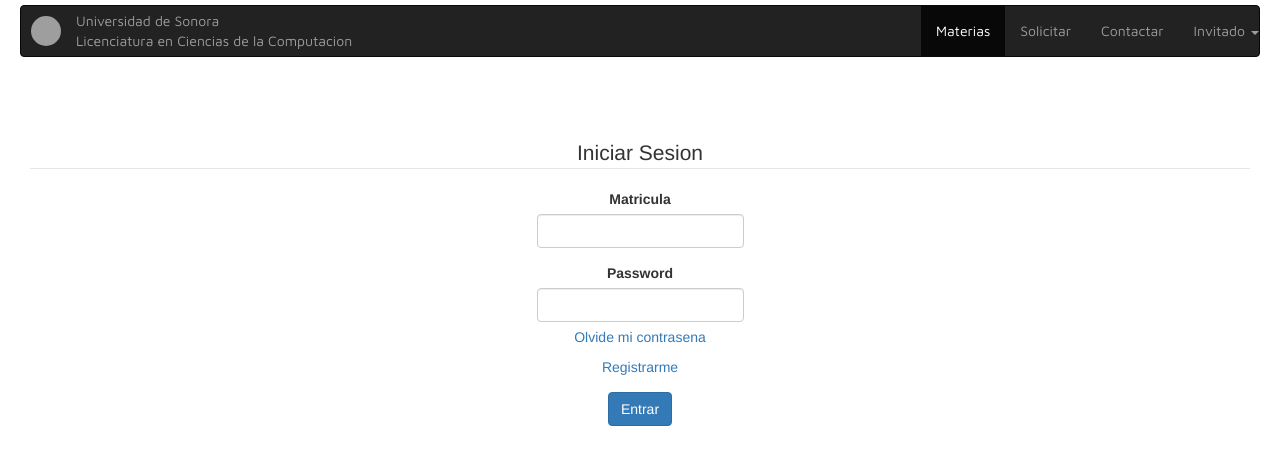
After one commit to x37temoc/ING2, a PHP site: page /hello/ in a window 1280 px wide. The commit adds this page. Shown: the top 465 px of the page. Run offline with PHP 8.4, Linux system fonts and the light colour scheme; some libraries are stand-ins or nearby versions; grey boxes are pictures that could not be loaded.

Commit message:
Fixing some mistakes

```diff
--- a/lccmanager/acceso.php
+++ b/lccmanager/acceso.php
@@ -1,7 +1,7 @@
 <?php
 	session_start();
     include("header.php");
-	if(!isset($_SESSION['user'])) header("Location: nuevo.php");
+	if(!isset($_SESSION['user'])) header("Location: index.php");
 	// Create connection
 	$con = mysqli_connect("localhost","root","","lcc");
 	// Check connection
--- a/lccmanager/gestion.php
+++ b/lccmanager/gestion.php
@@ -4,11 +4,10 @@
         if(!isset($_SESSION['user'])) header("Location: nuevo.php");
 ?>
     <body>
-       <img src="abstract-wallpaper-gradient-blue-wallpapers.jpg" alt="lcc" id="img_admin">
         <div class="container-fluid">
             <nav class="navbar navbar-inverse" role="navigation" id="barra">
                 <div class="navbar-header">
-                    <img class="img-circle" align="left" src="foto.jpg" alt="Unison">
+                    <img class="img-circle" align="left" src="../img/foto.jpg" alt="Unison">
                     <p class="navbar-brand">
                         Universidad de Sonora<br>
                         Licenciatura en Ciencias de la Computacion
@@ -33,7 +32,7 @@
                 </div>
             </nav>
             <div class="table-responsive">
-                <table class="table table-hover" style="color: white;">
+                <table class="table table-hover">
                 <thead>
                    <tr>
                         <th>Materia</th>
--- a/lccmanager/header.php
+++ b/lccmanager/header.php
@@ -4,11 +4,11 @@
     <head>
         <meta charset="utf-8">
         <meta name="viewport" content="width=device-width, initial-scale=1"> <!-- FOR MOBILE DEVICES VIEW -->
-        <title>Hello, World!</title>
+        <title>LCC Manager</title>
         <!-- Latest compiled and minified CSS -->
-        <link rel="stylesheet" href="bootstrap-3.2.0/css/bootstrap.min.css">
+        <link rel="stylesheet" href="//maxcdn.bootstrapcdn.com/bootstrap/3.2.0/css/bootstrap.min.css">
         <link rel="stylesheet" href="main2.css">
         <link href='http://fonts.googleapis.com/css?family=Maven+Pro' rel='stylesheet' type='text/css'>
         <script src="//code.jquery.com/jquery-1.11.0.min.js"></script>
-        <script src="bootstrap-3.2.0/js/bootstrap.min.js"></script>
+        <script src="//maxcdn.bootstrapcdn.com/bootstrap/3.2.0/js/bootstrap.min.js"></script>
     </head>
--- /dev/null
+++ b/lccmanager/index.php
@@ -0,0 +1,48 @@
+<?php include("header.php"); ?>
+    <body>
+       <div class="container-fluid">
+        <nav class="navbar navbar-inverse" role="navigation" id="barra">
+            <div class="navbar-header">
+                <img class="img-circle" align="left" src="../img/foto.jpg" alt="Unison">
+                <p class="navbar-brand">
+                    Universidad de Sonora<br>
+                    Licenciatura en Ciencias de la Computacion
+                </p>
+            </div>
+            <div>
+                <ul class="nav navbar-nav navbar-right">
+                    <li class="active"><a href="#">Materias</a></li>
+                    <li><a href="#">Solicitar</a></li>
+                    <li><a href="#">Contactar</a></li>
+                    <li class="dropdown">
+                        <a href="#" class="dropdown-toggle" data-toggle="dropdown">
+                            Invitado <b class="caret"></b>
+                        </a>
+                        <ul class="dropdown-menu">
+                           <li><a href="#">Cerrar sesion</a></li>
+                        </ul>
+                    </li>
+                </ul>
+            </div>
+        </nav>
+            <div class="col-md-12">
+                <form role="form" align="center" id="form-inicio" method="POST" action="acceso.php">
+                    <legend>Iniciar Sesion</legend>
+                    <div class="form-group" align="center">
+                        <label>Matricula</label>
+                        <input name="usuario" type="text" class="form-control" id="input-mat">
+                    </div>
+                    <div class="form-group" align="center">
+                        <label>Password</label>
+                        <input type="password" class="form-control" id="input-pass" name="passwordInput">
+                        <p class="help-block"><a href="#">Olvide mi contrasena</a></p>
+                                    <p class="help-block"><a href="form_registro.php" >Registrarme</a></p>
+                    </div>
+                    <button class="btn btn-primary">Entrar</button>
+                </form>
+            </div>
+
+        </div>
+    </body>
+
+</html>
--- a/lccmanager/materia.php
+++ b/lccmanager/materia.php
@@ -1,10 +1,9 @@
 <html>
   <script>
-        console.log("fuck");
         alert("Materia agregada");
-
+        location.href = "admin.php";
    </script>
-   </html>
+</html>
 <?php
 	session_start();
     include("header.php");
--- a/lccmanager/salir.php
+++ b/lccmanager/salir.php
@@ -3,5 +3,5 @@
     session_unset();
     session_destroy();
     session_write_close();
-    header("Location: nuevo.php");
+    header("Location: index.php");
 ?>
```
Also changed, not shown: lcc (1).sql (renamed from lccmanager/lcc.sql, +18 -3 lines), lccmanager/admin.php (+7 -8 lines), lccmanager/logeado.php (+33 -6 lines), lccmanager/registro.php (+8 -4 lines), img/foto.jpg (added).
